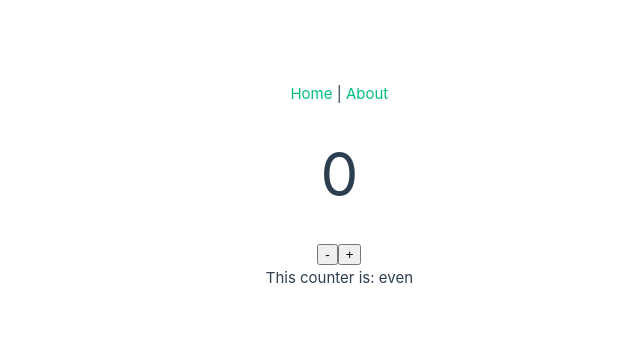
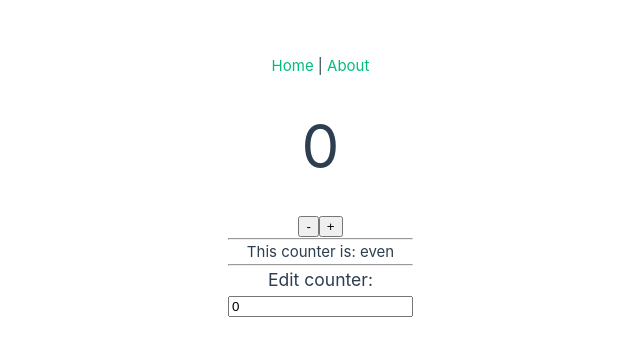
Before and after one commit to Viktorres19/pinia-30-minutes, a Vue app: page / in a window 1280 px wide. Shown: the part 214-570 px from the top of the page, without its empty margins (227-867 px from the left). Built offline with nearby package versions, Linux system fonts and the light colour scheme.

Commit message:
08 two way data binding

```diff
--- a/src/views/HomeView.vue
+++ b/src/views/HomeView.vue
@@ -12,8 +12,17 @@
 	      <button @click="storeCounter.decreaseCount">-</button>
 	      <button @click="storeCounter.increaseCount">+</button>
       </div>
+	    <hr>
       <div>
           This counter is: {{ storeCounter.oddOrEven }}
+      </div>
+	    <hr>
+      <div>
+          <h3>Edit counter:</h3>
+	      <input
+            v-model="storeCounter.count"
+            type="number"
+        >
       </div>
   </div>
 </template>
```
